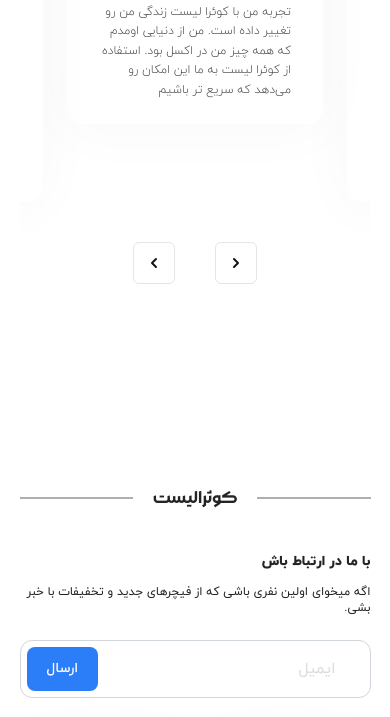
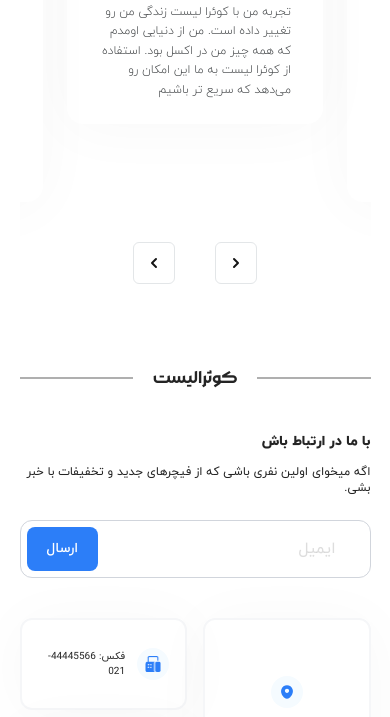
Before and after one commit to AhmadSaraf/queraFirst, a website: page src/index.html in a window 390 px wide. Shown: the part 1937-2654 px from the top of the page. Drawn offline with nearby package versions, Linux system fonts and the light colour scheme; files that its build step writes are made by us from their sources.

Commit message:
footer modified

```diff
--- a/src/index.html
+++ b/src/index.html
@@ -475,14 +475,14 @@
           </div>
         </figure>
       </div>
-      <div class="flex justify-between p-10 gap-10 pb-40">
+      <div class="flex justify-between p-10 gap-10 lg:pb-40">
         <button
           class="flex items-center border border-[#E3E6E8] dark:border-[#293242] p-2.5 rounded-md hover:cursor-pointer">
           <svg xmlns="http://www.w3.org/2000/svg" class="h-5 w-5 dark:stroke-background" viewBox="0 0 20 20"
             fill="currentColor">
             <path fill-rule="evenodd"
               d="M7.293 14.707a1 1 0 010-1.414L10.586 10 7.293 6.707a1 1 0 011.414-1.414l4 4a1 1 0 010 1.414l-4 4a1 1 0 01-1.414 0z"
-              clip-rule="evenodd" />
+              clip-rule="evenodd"/>
           </svg>
         </button>
         <button
```
